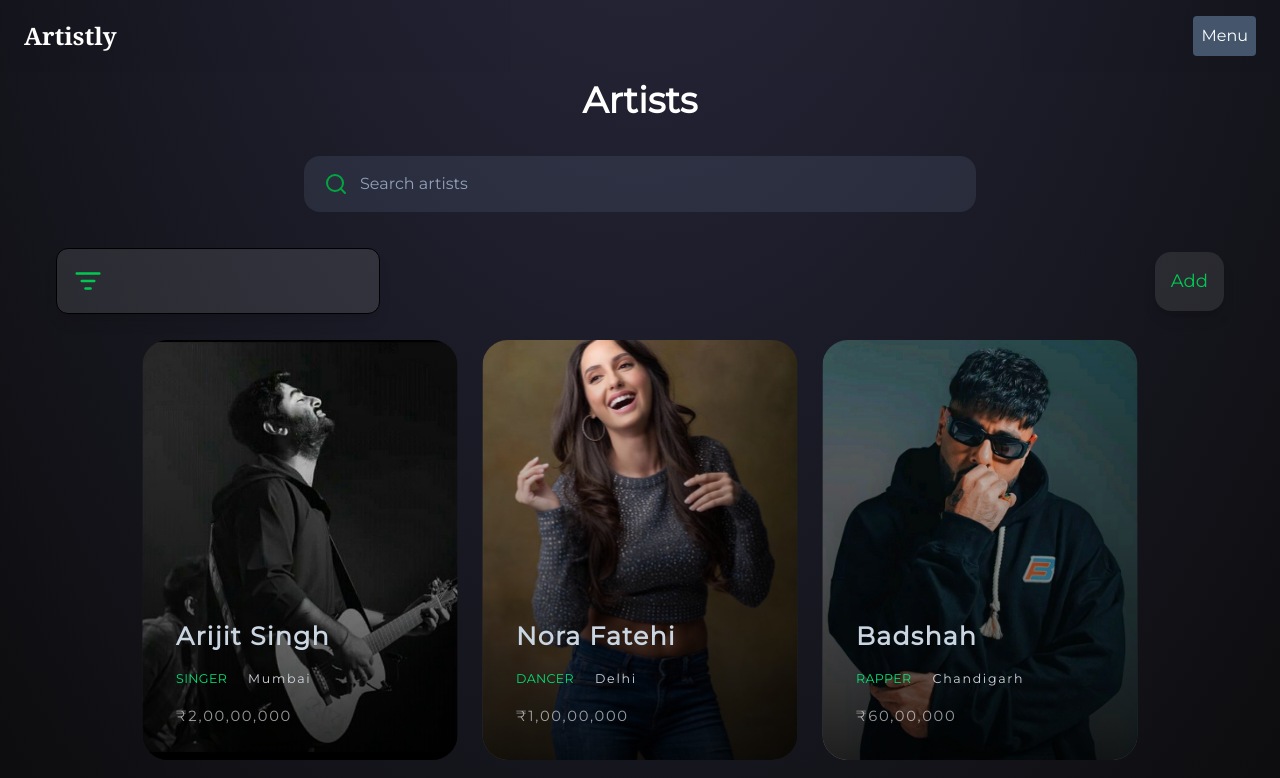
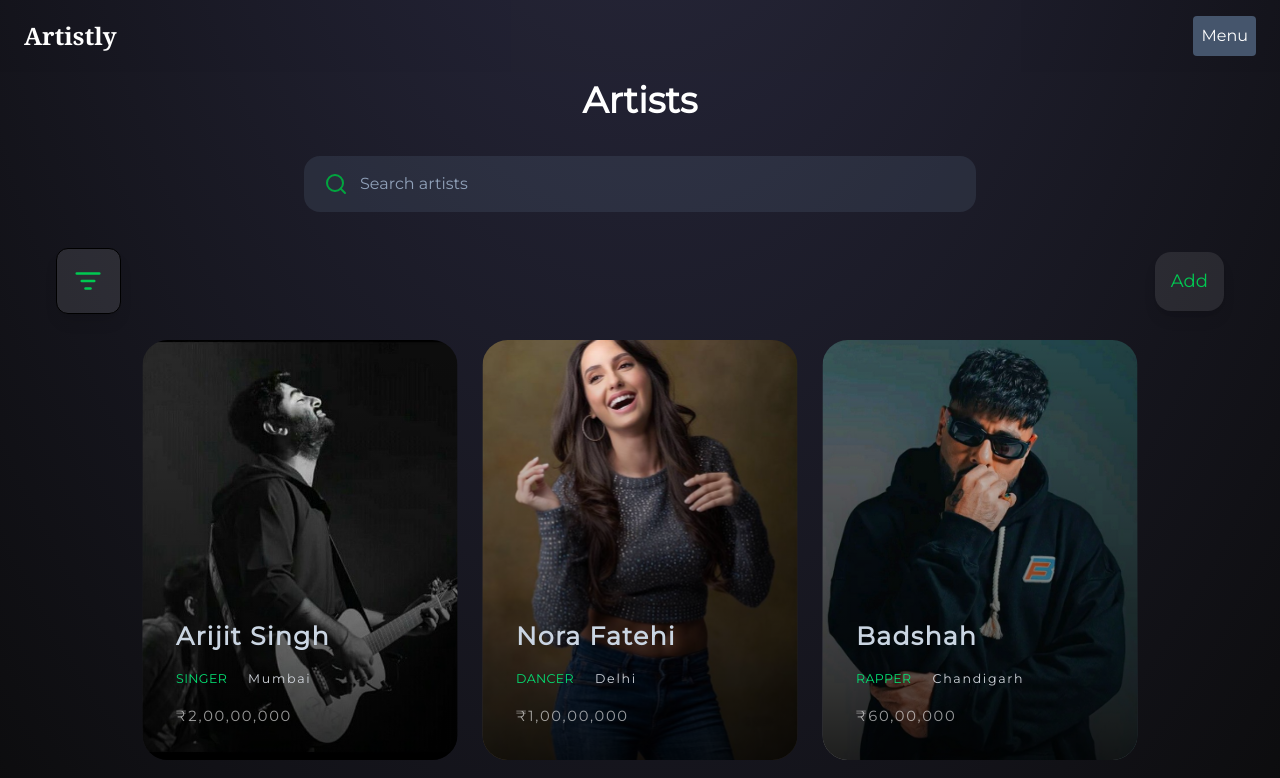
Before and after one commit to Akshat48002/artistly-app, a Next.js app: page /artists in a window 1280 px wide. Shown: the top 778 px of the page. Built offline with nearby package versions, Linux system fonts and the light colour scheme.

Commit message:
Update page.js

```diff
--- a/components/filterblock/page.js
+++ b/components/filterblock/page.js
@@ -32,10 +32,9 @@ const Filter = ({ setCategory, setLocation, priceRange, setPriceRange }) => {
     <div className="relative flex items-center z-50 ">
       <div
         className={`flex items-center gap-2
-  ${showFilters ? "max-w-[300px]" : "max-w-[54px]"}
+  ${showFilters ? "max-w-[450px]" : "max-w-[55px] md:max-w-[65px]"}
   md:bg-white/10 md:shadow-lg border rounded-xl p-2 overflow-hidden transition-[max-width] duration-700 ease-in-out
   ${showFilters ? "bg-white/10 shadow-lg" : "bg-transparent shadow-none"}
-  md:max-w-none md:p-2
 `}
       >
         <button
```
